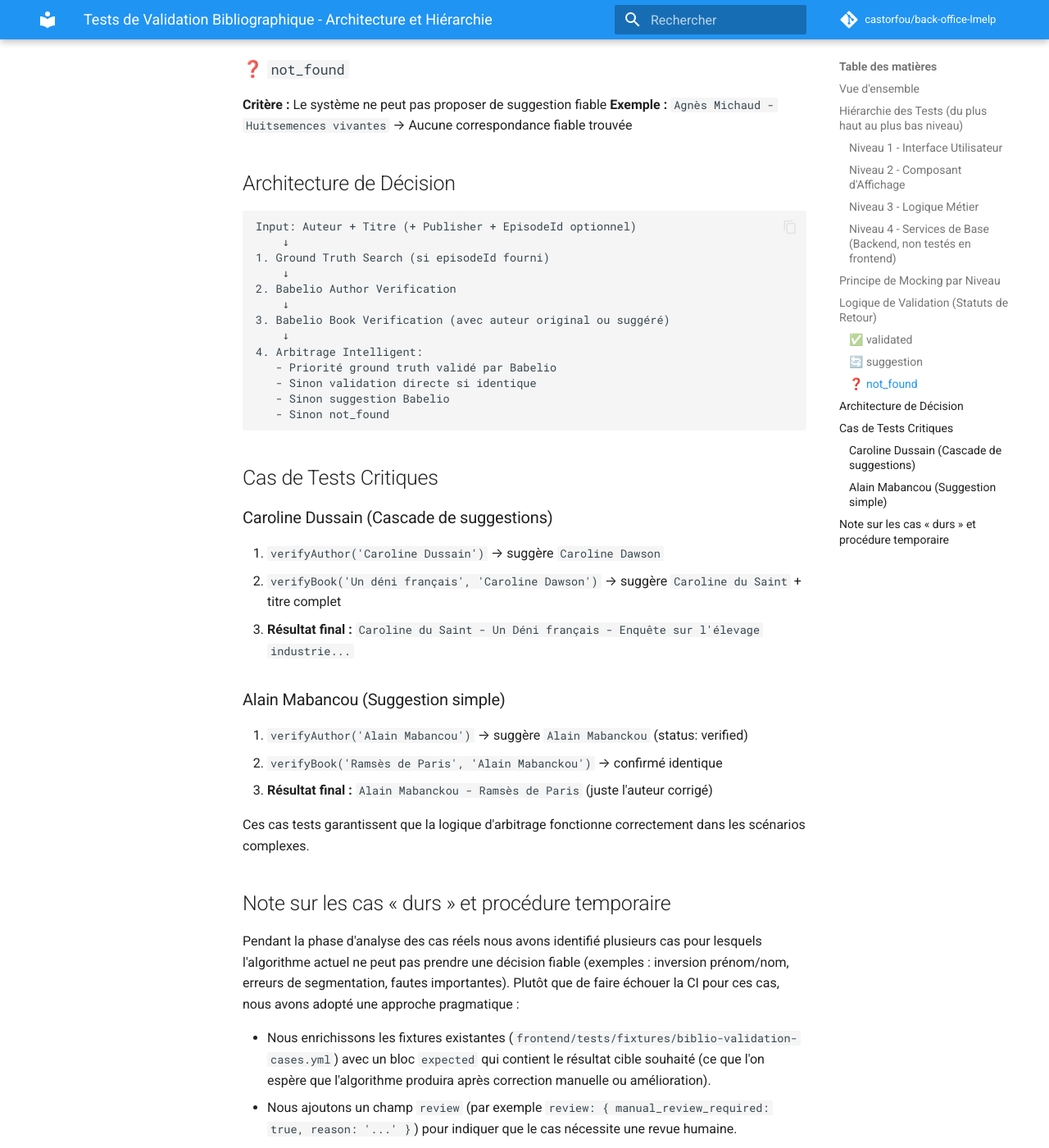
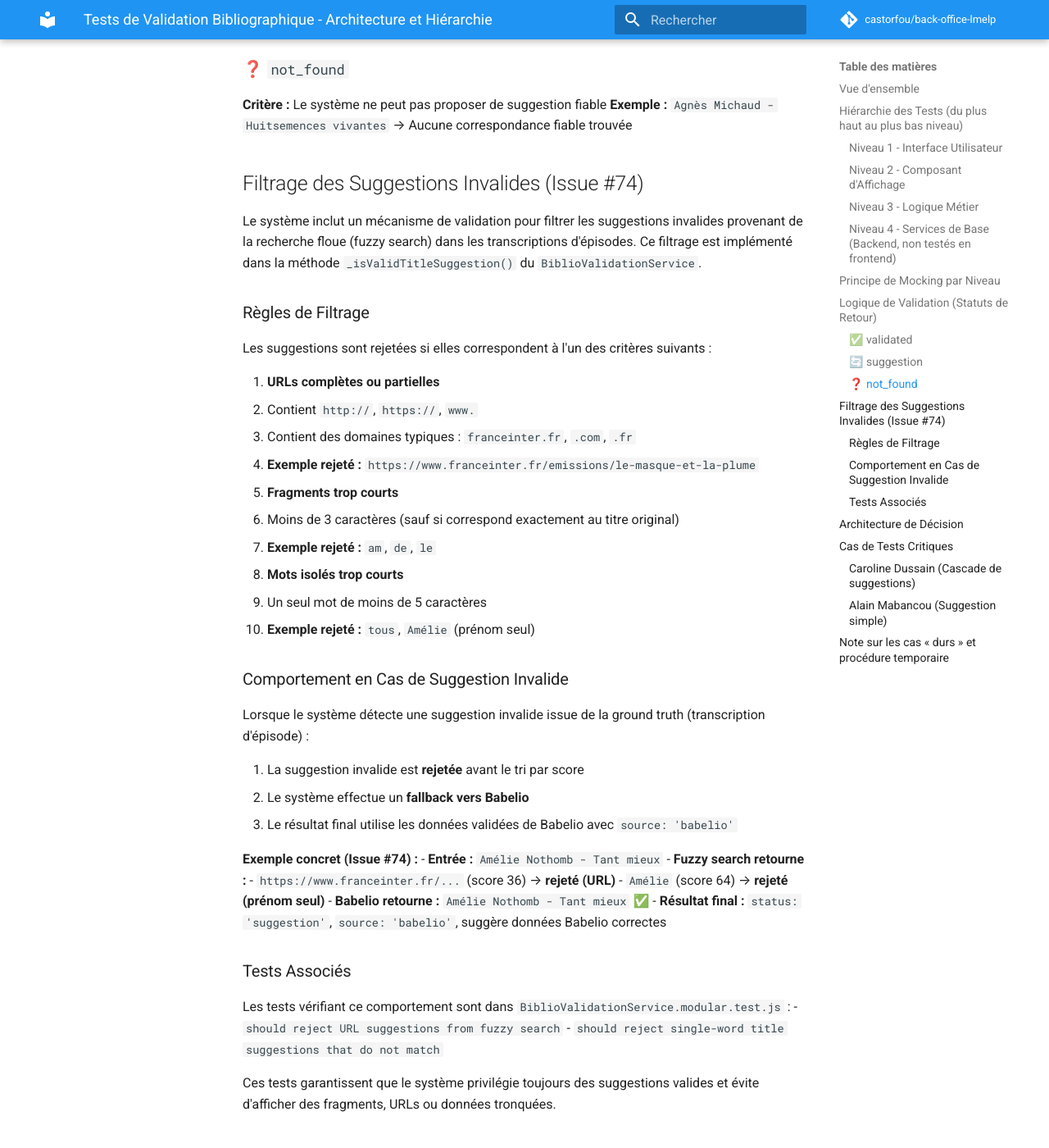
Before and after one commit to castorfou/back-office-lmelp, an MkDocs documentation site: the page built from docs/dev/validation-biblio-tests.md, in a window 1280 px wide and 1400 px high, scrolled down 1922 px. Shown: the whole window at 82% size. Built offline with MkDocs 1.6.1 and Material for MkDocs 9.7.7, drawn with Linux system fonts in a browser that asks for light colours; comment, search, counter and statistics services are not loaded.

Commit message:
nouvelle regle de filtrage fuzzy

```diff
--- a/docs/dev/validation-biblio-tests.md
+++ b/docs/dev/validation-biblio-tests.md
@@ -64,6 +64,51 @@ La validation bibliographique (auteur-titre) dans l'application suit une archite
 ### ❓ `not_found`
 **Critère :** Le système ne peut pas proposer de suggestion fiable
 **Exemple :** `Agnès Michaud - Huitsemences vivantes` → Aucune correspondance fiable trouvée
+
+## Filtrage des Suggestions Invalides (Issue #74)
+
+Le système inclut un mécanisme de validation pour filtrer les suggestions invalides provenant de la recherche floue (fuzzy search) dans les transcriptions d'épisodes. Ce filtrage est implémenté dans la méthode `_isValidTitleSuggestion()` du `BiblioValidationService`.
+
+### Règles de Filtrage
+
+Les suggestions sont rejetées si elles correspondent à l'un des critères suivants :
+
+1. **URLs complètes ou partielles**
+   - Contient `http://`, `https://`, `www.`
+   - Contient des domaines typiques : `franceinter.fr`, `.com`, `.fr`
+   - **Exemple rejeté :** `https://www.franceinter.fr/emissions/le-masque-et-la-plume`
+
+2. **Fragments trop courts**
+   - Moins de 3 caractères (sauf si correspond exactement au titre original)
+   - **Exemple rejeté :** `am`, `de`, `le`
+
+3. **Mots isolés trop courts**
+   - Un seul mot de moins de 5 caractères
+   - **Exemple rejeté :** `tous`, `Amélie` (prénom seul)
+
+### Comportement en Cas de Suggestion Invalide
+
+Lorsque le système détecte une suggestion invalide issue de la ground truth (transcription d'épisode) :
+
+1. La suggestion invalide est **rejetée** avant le tri par score
+2. Le système effectue un **fallback vers Babelio**
+3. Le résultat final utilise les données validées de Babelio avec `source: 'babelio'`
+
+**Exemple concret (Issue #74) :**
+- **Entrée :** `Amélie Nothomb - Tant mieux`
+- **Fuzzy search retourne :**
+  - `https://www.franceinter.fr/...` (score 36) → **rejeté (URL)**
+  - `Amélie` (score 64) → **rejeté (prénom seul)**
+- **Babelio retourne :** `Amélie Nothomb - Tant mieux` ✅
+- **Résultat final :** `status: 'suggestion'`, `source: 'babelio'`, suggère données Babelio correctes
+
+### Tests Associés
+
+Les tests vérifiant ce comportement sont dans `BiblioValidationService.modular.test.js` :
+- `should reject URL suggestions from fuzzy search`
+- `should reject single-word title suggestions that do not match`
+
+Ces tests garantissent que le système privilégie toujours des suggestions valides et évite d'afficher des fragments, URLs ou données tronquées.
 
 ## Architecture de Décision
 
```
